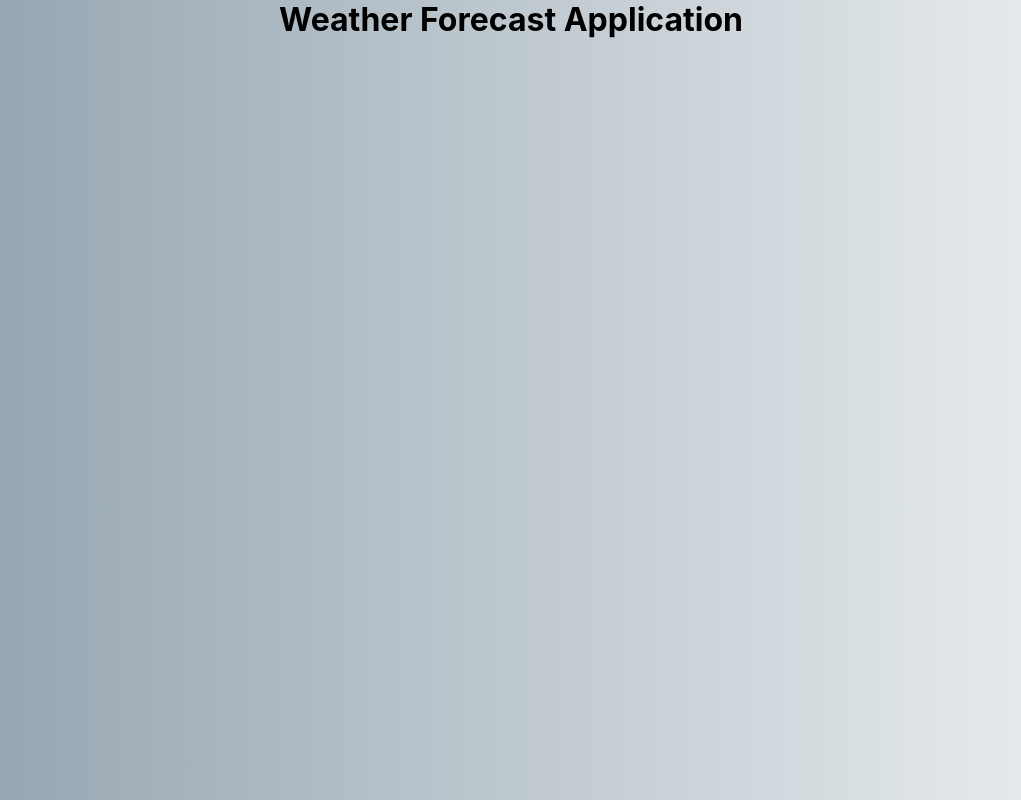
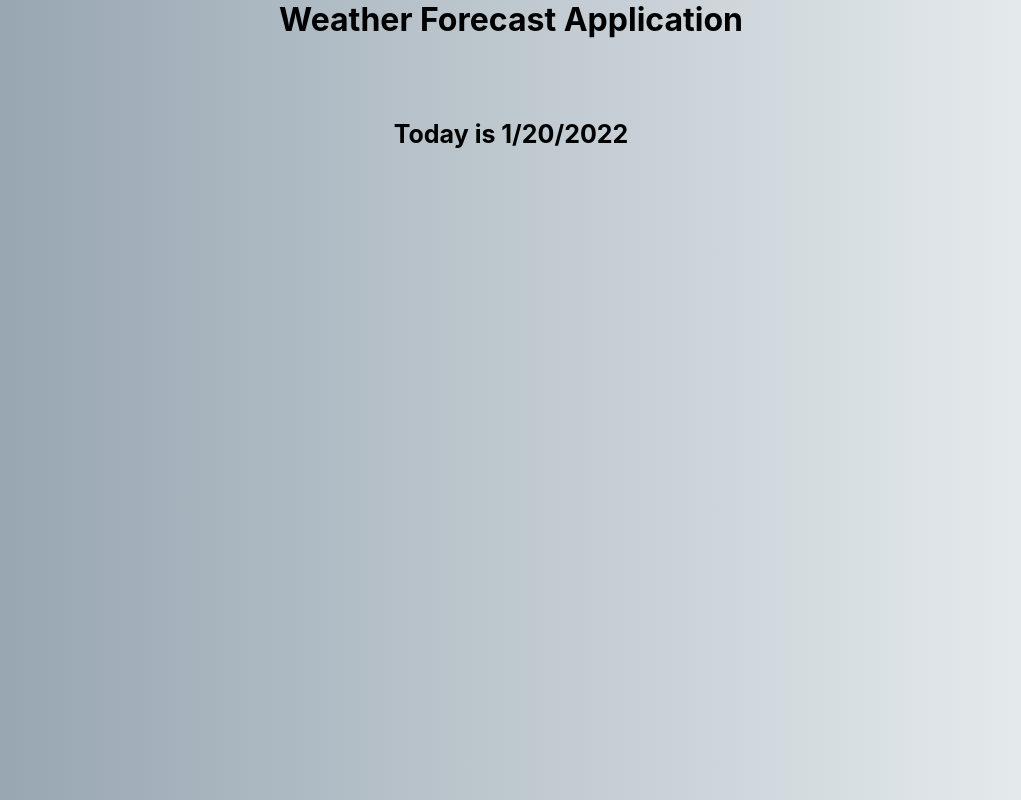
Before and after one commit to rutekmar00/weather-forecast-app, a React (Create React App) app: page / in a window 1280 px wide. Shown: the whole page, without its empty margins (129-1150 px from the left). Built offline with nearby package versions, Linux system fonts and the light colour scheme; the HTML template or start-up script is replaced by a standard one.

Commit message:
Added Weather container
- added DateInformation component

```diff
--- a/src/App.js
+++ b/src/App.js
@@ -1,7 +1,13 @@
 import Header from "./components/Header";
+import Weather from "./containers/Weather";
 
 function App() {
-  return <Header />;
+  return (
+    <>
+      <Header />
+      <Weather />
+    </>
+  );
 }
 
 export default App;
--- /dev/null
+++ b/src/components/DateInformation/index.js
@@ -0,0 +1,9 @@
+import "./styles.css";
+
+export default function DateInformation() {
+  return (
+    <div className="date-information">
+      Today is {new Date().toLocaleDateString()}
+    </div>
+  );
+}
--- /dev/null
+++ b/src/components/DateInformation/styles.css
@@ -0,0 +1,5 @@
+.date-information {
+  margin-top: 5rem;
+  font-size: 25px;
+  font-weight: bold;
+}
--- /dev/null
+++ b/src/containers/Weather/index.js
@@ -0,0 +1,10 @@
+import "./styles.css";
+import DateInformation from "../../components/DateInformation";
+
+export default function Weather() {
+  return (
+    <div className="container">
+      <DateInformation />
+    </div>
+  );
+}
--- /dev/null
+++ b/src/containers/Weather/styles.css
@@ -0,0 +1,6 @@
+.container {
+  display: flex;
+  flex-direction: column;
+  justify-content: center;
+  align-items: center;
+}
```
